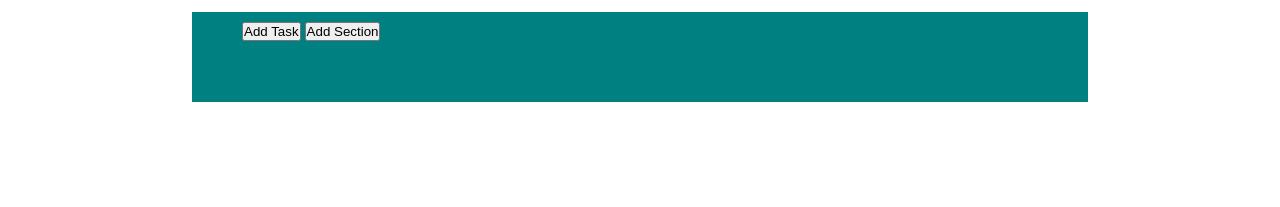
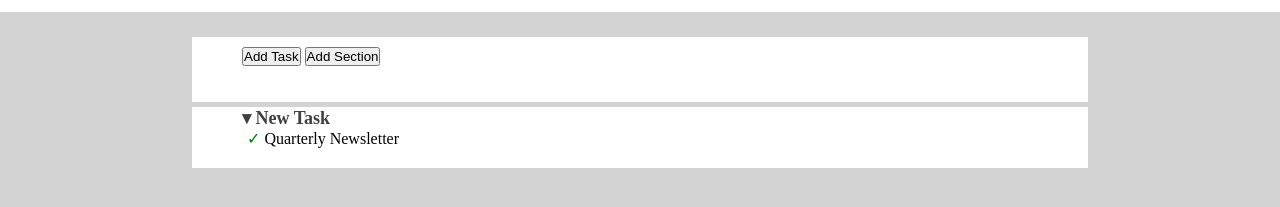
Before and after one commit to FrancescoSica16/html-css-toboolist, a plain HTML site: page index.html in a window 1280 px wide. Shown: the part 53-260 px from the top of the page. Drawn offline with Linux system fonts and the light colour scheme.

Commit message:
middle step

```diff
--- a/css/style.css
+++ b/css/style.css
@@ -4,15 +4,22 @@
     padding: 0;
 }
 
+body{
+    background-color:lightgray;
+}
 header{
     height: 65px;
+    background-color: white;
 }
 
-main{
+.container{
     width: 70%;
-    padding: 10px 50px 20px 50px;
-    background-color: teal;
+    padding-top: 10px;
+    padding-bottom: 20px;
     margin: auto;
+    margin-top: 25px;
+    background-color: white;
+
 }
 
 .logo-text{
@@ -23,5 +30,34 @@ main{
 
 .button-section{
     height: 60px;
-    border-bottom: 5px lightgray;
+    border-bottom: 5px solid  lightgray;
 }
+
+.padding50{
+    padding-left: 50px ;
+    padding-right: 50px;
+}
+
+.task-type{
+    font-size: large;
+    font-weight: bolder;
+    color:rgb(66, 63, 63);
+}
+
+.task-type:before{
+    content: "\25BE";
+
+}
+
+.task:before{
+    content: "\2713";
+    color: green;
+    padding-left: 5px;
+}
+
+.activity{
+
+}
+#check
+
+#uncheck
--- a/index.html
+++ b/index.html
@@ -14,12 +14,22 @@
     </header>
 
     <main>
-        <section class="button-section">
-            <button id="add-task" class="add-button">Add Task</button>
-            <button id="add-section" class="add-button">Add Section</button>
-        </section>
+        <div class="container">
+            <section class="button-section padding50">
+                <button id="add-task" class="add-button">Add Task</button>
+                <button id="add-section" class="add-button">Add Section</button>
+            </section>
+
+            <section class="new-task padding50">
+                <div class="task-type"> New Task</div>
+                <div id="Check" class="task"> Quarterly Newsletter
+                    <span id="editorial" class="activity"></span>
+                </div>
 
 
+            </section>
+
+        </div>
     </main>
 
     <footer>
```
